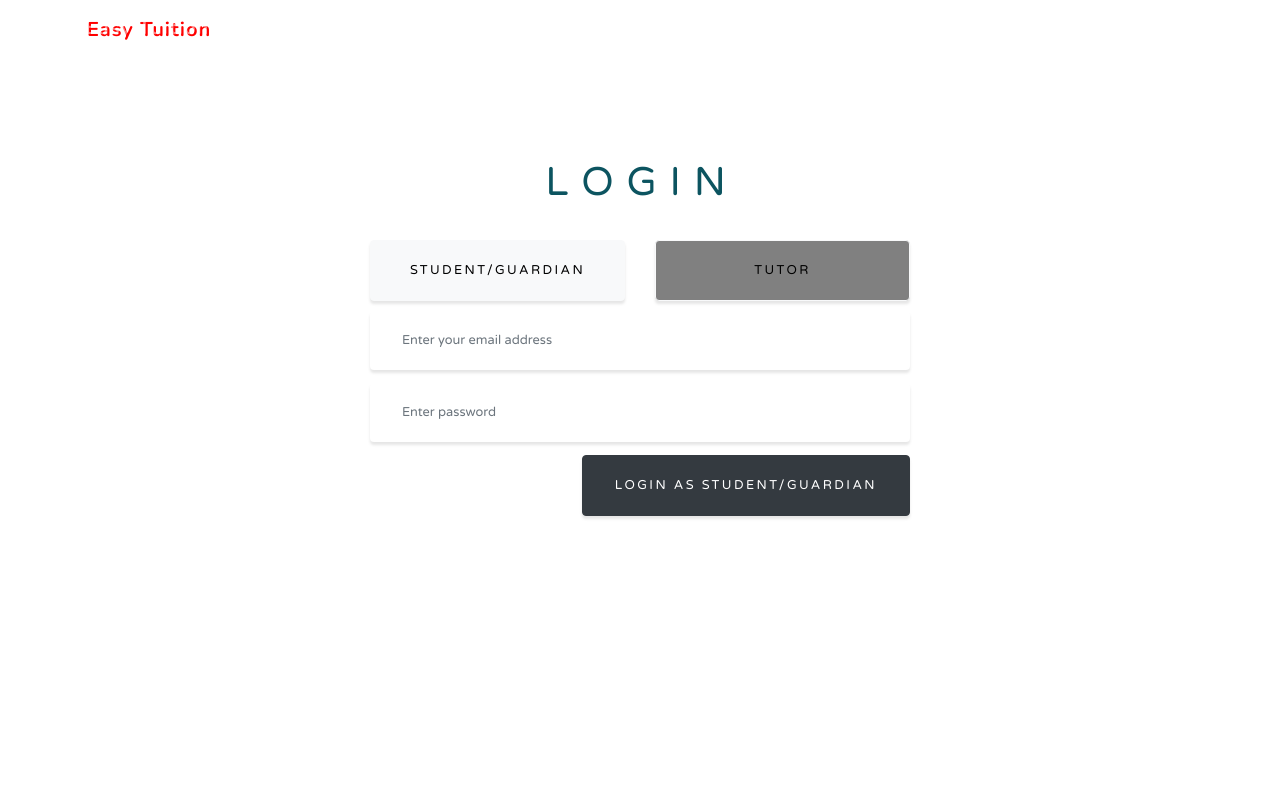
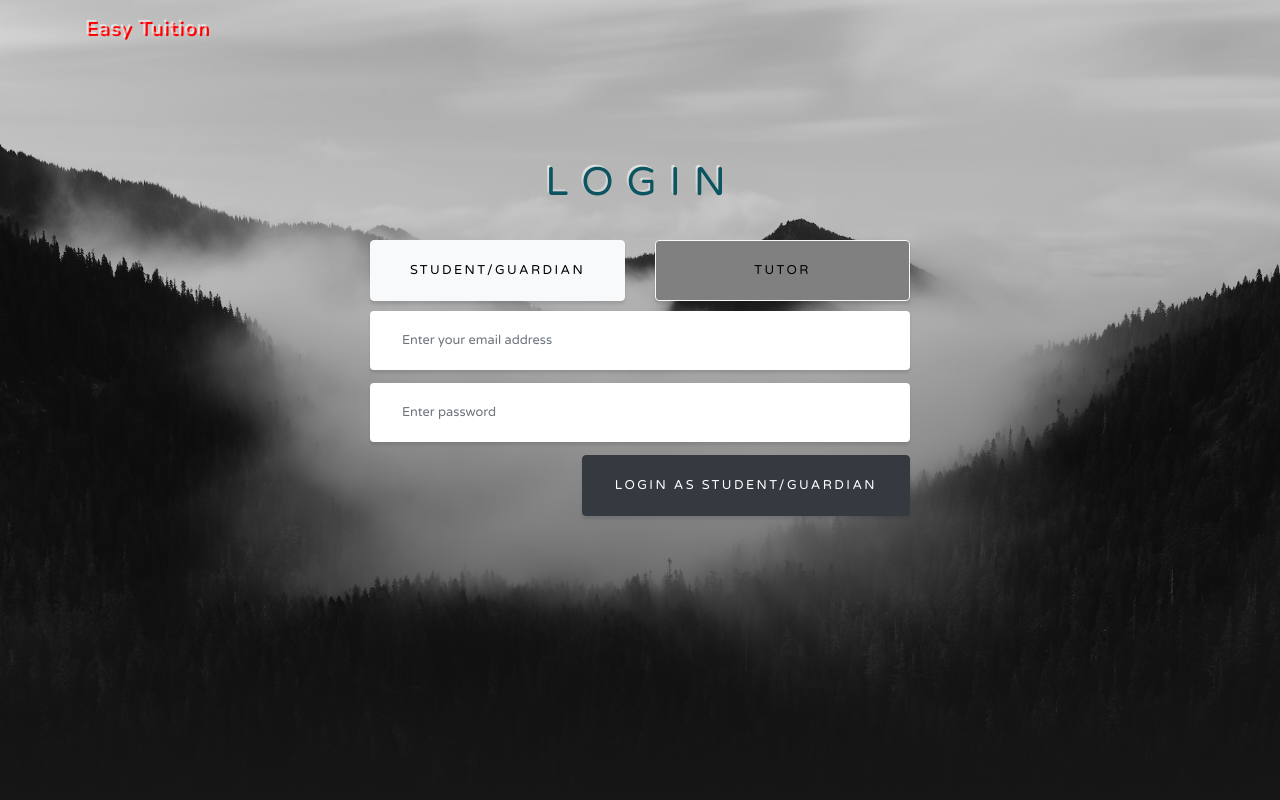
Before and after one commit to GenesisBlock3301/Easy-tuition, a Django app: page /login/ in a window 1280 px wide. Run offline with Django 3.2, Linux system fonts and the light colour scheme; some libraries are stand-ins or nearby versions.

Commit message:
bc image

```diff
--- a/home/templates/home/home.html
+++ b/home/templates/home/home.html
@@ -43,7 +43,6 @@
         </div>
     </div>
 </nav>
-{#style="background: url('../../static/img/bg-signup-1.jpg')"#}
 <header class="masthead" id="head">
     {% if messages %}
         {% for message in messages %}
@@ -66,7 +65,6 @@
     </div>
 </header>
 <section id="signup_tutor" class="signup-section"
-        {#         background: url('../../static/img/bg-masthead-1.jpg');#}
          style="background-color: rgba(0,0,0, 60);">
     <div class="container">
         <div class="row">
--- a/home/templates/home/login.html
+++ b/home/templates/home/login.html
@@ -3,8 +3,8 @@
 {% block content %}
     <style>
         body {
-            {#background: -webkit-gradient(linear, left top, left bottom, from(rgba(22, 22, 22, 0.1)), color-stop(75%, rgba(22, 22, 22, 0.5)), to(#161616)), url("{% static 'img/bg-masthead.jpg' %}");#}
-            {#background: linear-gradient(to bottom, rgba(22, 22, 22, 0.1) 0%, rgba(22, 22, 22, 0.5) 75%, #161616 100%), url("{% static 'img/bg-masthead.jpg' %}");#}
+            background: -webkit-gradient(linear, left top, left bottom, from(rgba(22, 22, 22, 0.1)), color-stop(75%, rgba(22, 22, 22, 0.5)), to(#161616)), url("{% static 'img/bg-masthead.jpg' %}");
+            background: linear-gradient(to bottom, rgba(22, 22, 22, 0.1) 0%, rgba(22, 22, 22, 0.5) 75%, #161616 100%), url("{% static 'img/bg-masthead.jpg' %}");
             background-position: center;
             background-repeat: no-repeat;
             background-attachment: scroll;
```
